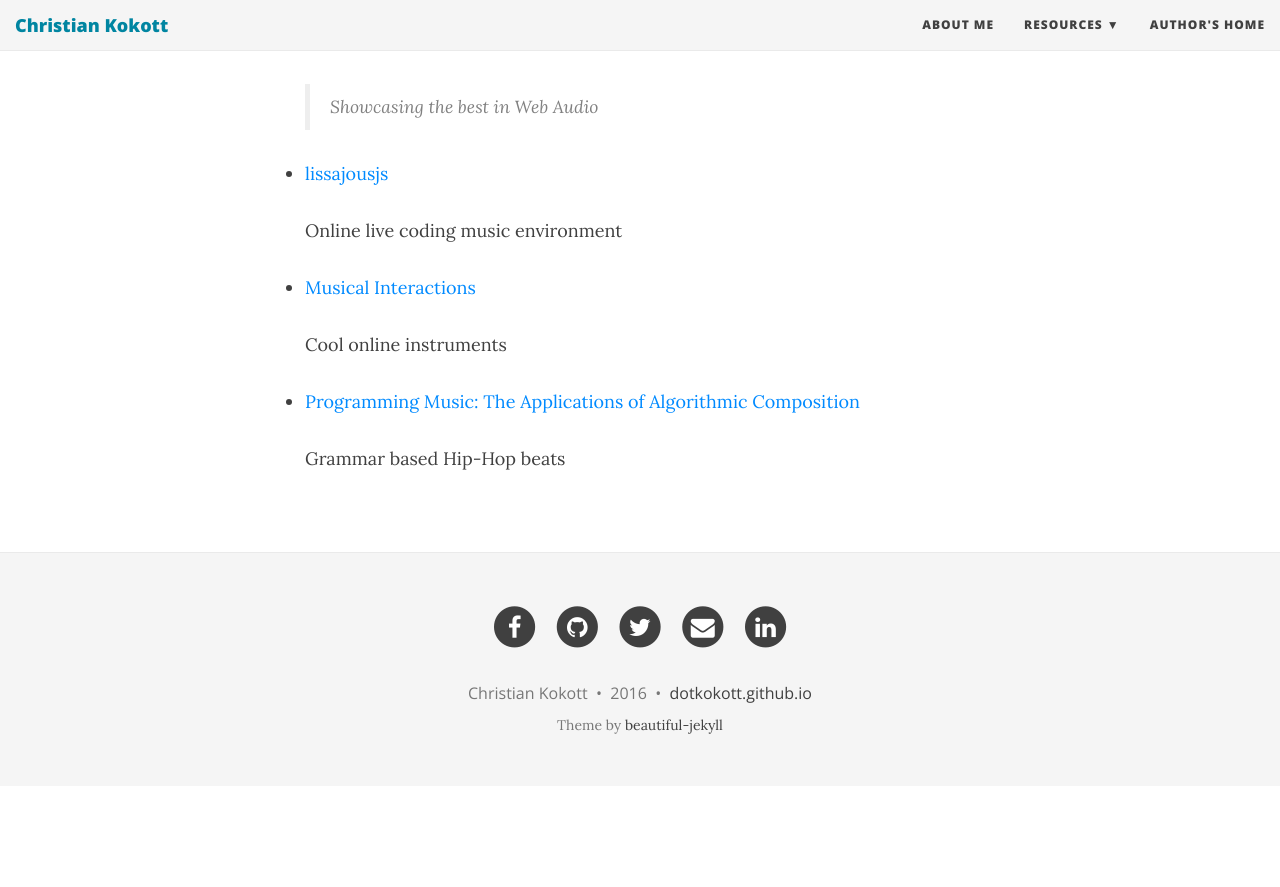
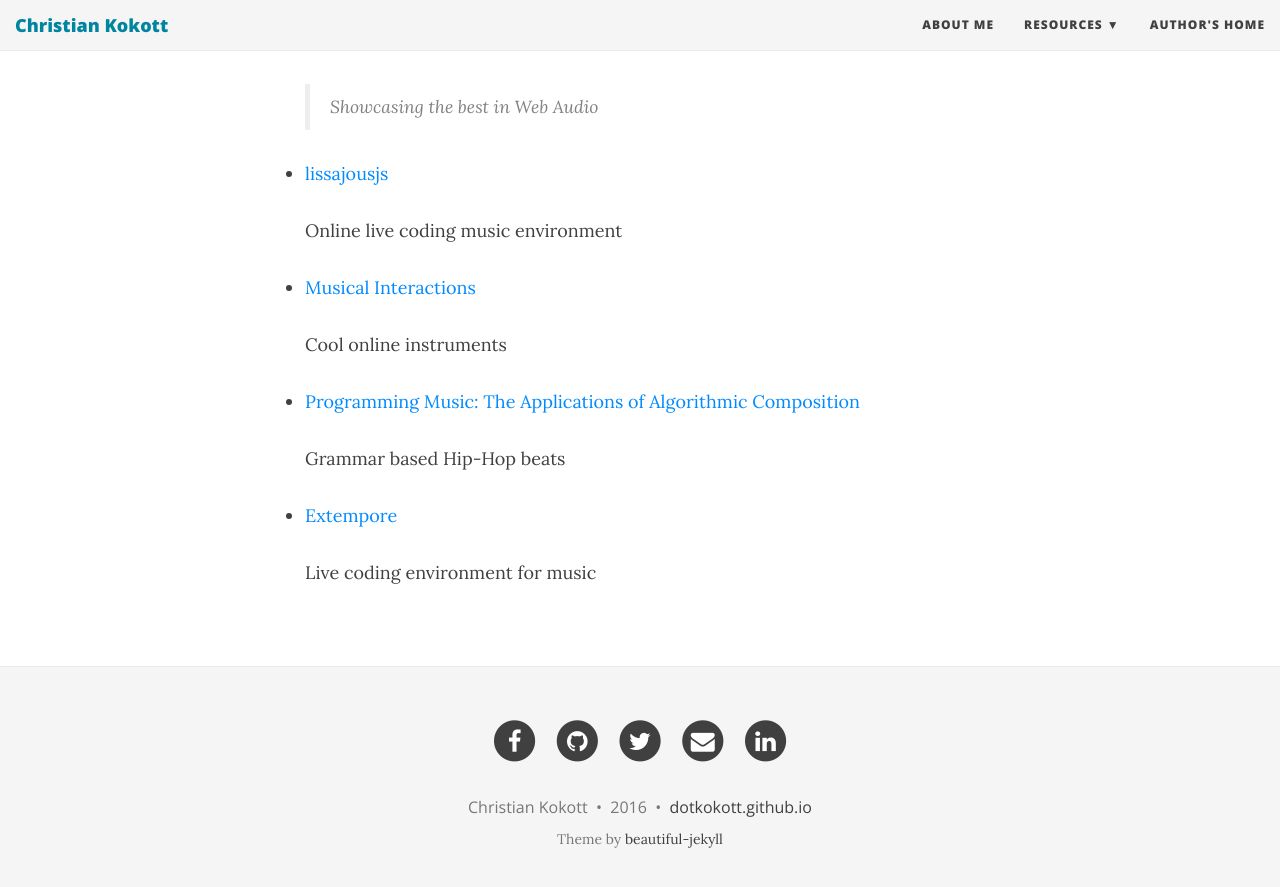
Before and after one commit to dotKokott/dotKokott.github.io, a Jekyll site: the page built from pages/resources/creativecoding.md, in a window 1280 px wide and 900 px high, scrolled down 1767 px. Shown: the top 887 px of the window. Built offline with Jekyll 4.4.1, drawn with Linux system fonts in a browser that asks for light colours; nearby versions of some CDN libraries; before the commit the page ends 2553 px from its top, so only the background shows below that.

Commit message:
Added Extempore

```diff
--- a/pages/resources/creativecoding.md
+++ b/pages/resources/creativecoding.md
@@ -59,3 +59,7 @@
 * [Programming Music: The Applications of Algorithmic Composition](https://getinspired.mit.edu/sites/default/files/documents/MU208_Report.pdf)
 
   Grammar based Hip-Hop beats
+
+* [Extempore](http://extempore.moso.com.au/)
+
+  Live coding environment for music
```
